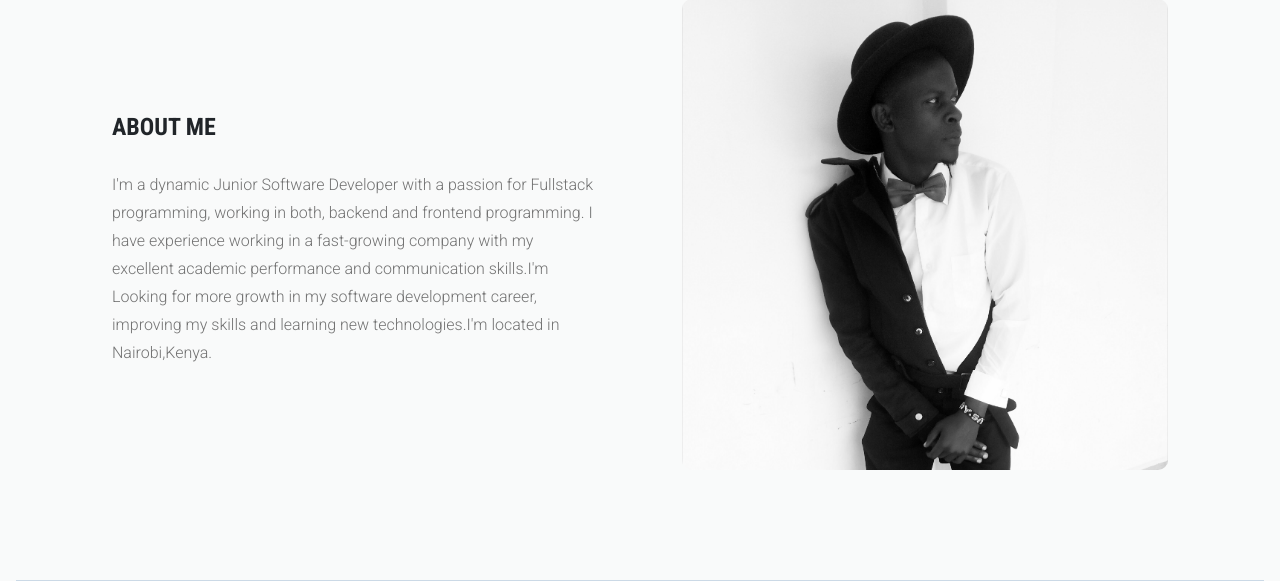
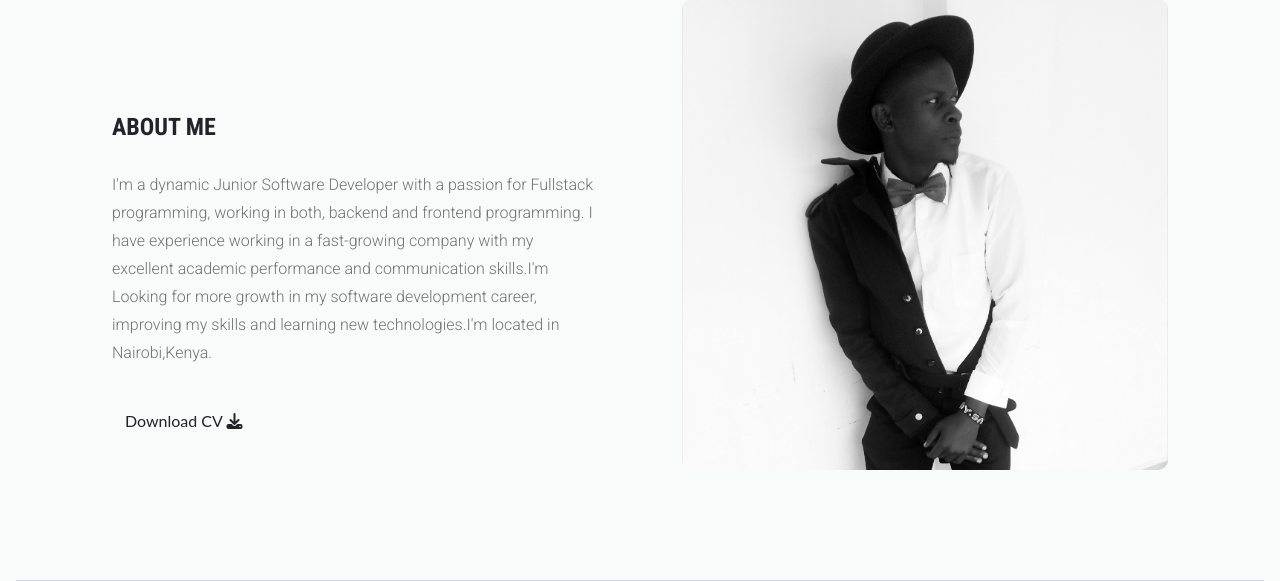
Before and after one commit to SayiaFelix/Sir_Felix_Portfolio, a Django app: page / in a window 1280 px wide. Shown: the part 883-1464 px from the top of the page. Run offline with Django 3.2, Linux system fonts and the light colour scheme; data that the repository does not hold is empty; some libraries are stand-ins or nearby versions; some web fonts are replaced.

Commit message:
adding informational templates

```diff
--- a/portfolio/templates/footer.html
+++ b/portfolio/templates/footer.html
@@ -7,8 +7,8 @@
                         </h1>
                         <p class="wow fadeInDown" data-wow-delay=".5s" data-wow-duration="500ms">Are you Impressed or in need of any clarification? Feel free to contact me by pressing the below button or via my social handles below.</p>
                         <h3 class="text-center fw-light"> Email me at :<a href="mailto:sayiafelix18@gmail.com?Subject=Hello%Sayia" target="_top"style="border-radius:10px;color:#DDDDDD;"> sayiafelix18@gmail.com</a></h3>
-                        <a href="mailto:sayiafelix18@gmail.com?Subject=Hello%Sayia" target="_top" class="btn btn-default btn-contact wow fadeInDown" data-wow-delay=".7s"
-                            data-wow-duration="500ms" style="border-radius:10px;">Contact Me</a>
+                       <h2><a href="mailto:sayiafelix18@gmail.com?Subject=Hello%Sayia" target="_top" class="btn btn-default btn-contact wow fadeInDown" data-wow-delay=".7s"
+                            data-wow-duration="500ms" style="border-radius:10px;">Hire Me</a></h2>
 
                 </div>
             </div>
--- a/portfolio/templates/portfolio/home.html
+++ b/portfolio/templates/portfolio/home.html
@@ -37,6 +37,9 @@
                     <h2>ABOUT ME</h2>
                     <p>I'm a dynamic Junior Software Developer with a passion for Fullstack programming, working in both, backend and frontend programming. I have
                          experience working in a fast-growing company with my excellent academic performance and communication skills.I'm Looking for more growth in my software development career, improving my skills and learning new technologies.I'm located in Nairobi,Kenya.</p>
+                         <a href="../static/images/resume.pdf" target="_blank" download="cv.pdf" target="_top" class="btn btn-default btn-contact wow fadeInDown" data-wow-delay=".7s"
+                            data-wow-duration="500ms" style="border-radius:10px;">Download CV <i class="fas fa-download"></i></a>
+
                 </div>
             </div>
             <div class="col-md-6 col-sm-6" style="margin-top:-10%;border-radius:10px;">
```
Also changed, not shown: 1 other file.
